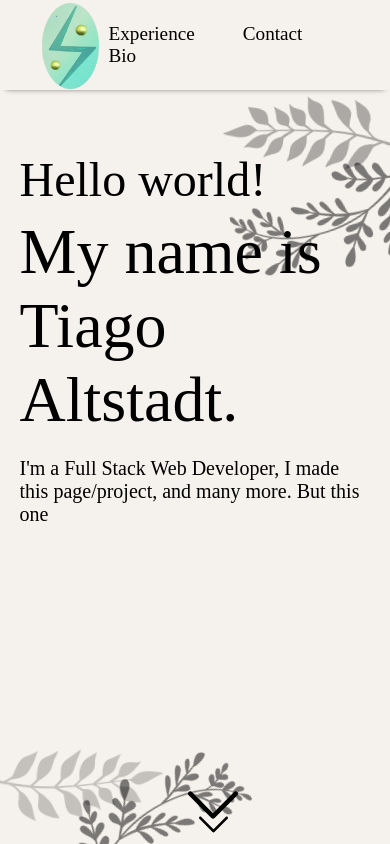
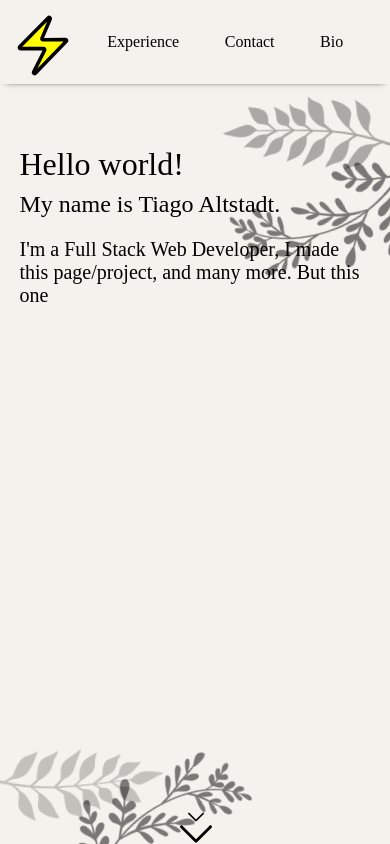
Before and after one commit to TiagoAltstadt/TiagoAltstadt, an Angular app: page / in a window 390 px wide. Shown: the top 844 px of the page. Built offline with nearby package versions, Linux system fonts and the light colour scheme.

Commit message:
update/ Added neu logo and adjusted header

```diff
--- a/src/app/app.component.html
+++ b/src/app/app.component.html
@@ -1,3 +1,4 @@
+
 <img id="leave1" class="animated-leave1" src="/assets/leave1.svg">
 <img id="leave2" class="animated-leave2" src="/assets/leave2.svg">
 
--- a/src/app/app.component.ts
+++ b/src/app/app.component.ts
@@ -1,11 +1,16 @@
-import { Component } from '@angular/core';
+import { Component, OnInit } from '@angular/core';
 
 @Component({
   selector: 'app-root',
   templateUrl: './app.component.html',
   styleUrls: ['./app.component.scss']
 })
-export class AppComponent {
+export class AppComponent implements OnInit {
   title = 'tiagoaltstadt';
 
+  ngOnInit() {
+
+  }
+
+
 }
--- a/src/app/components/core/header/header.component.html
+++ b/src/app/components/core/header/header.component.html
@@ -2,7 +2,7 @@
     <div id="logo-container">
         <a href="/">
             <div class="logo">
-                <img src="/assets/logo_rounded.png" alt="">
+                <img src="/assets/icons/lightning.svg" alt="">
             </div>
         </a>
     </div>
--- a/src/app/components/core/header/header.component.scss
+++ b/src/app/components/core/header/header.component.scss
@@ -1,6 +1,6 @@
 #header {
     width: 100%;
-    height: 90px;
+    height: var(--heigth-header);
     display: flex;
     flex-direction: row;
     -webkit-box-shadow: var(--bottom-shadow);
@@ -19,6 +19,7 @@
             position: absolute;
             top: 3px;
             height: 86px;
+            left: 0px;
             border-radius: 4px;
 
             img {
@@ -45,7 +46,7 @@
         li {
             float: left;
             margin: 0px 24px;
-            font-size: larger;
+            font-size: var(--font-16px);
         }
 
         li:hover {
@@ -55,6 +56,70 @@
     }
 }
 
-@media (min-width: 992px) {
+//------------------------------SCSS MEDIA QUERIES TEMPLATE------------------------------
 
+/* Custom CSS for small screens (max-width: 768px) */
+@media (max-width: 425px) {
+    #header {
+        width: 100%;
+        height: var(--heigth-header);
+        display: flex;
+        flex-direction: row;
+        -webkit-box-shadow: var(--bottom-shadow);
+        -moz-box-shadow: var(--bottom-shadow);
+        box-shadow: var(--bottom-shadow);
+
+        #logo-container {
+            width: 30%;
+            max-width: 100px;
+            display: flex;
+            justify-content: center;
+            align-items: center;
+
+            .logo {
+                width: 43px;
+                position: absolute;
+                top: 3px;
+                height: 86px;
+                left: 0px;
+                border-radius: 4px;
+
+                img {
+                    height: 100%;
+                }
+            }
+        }
+
+        #menu-container {
+            width: 100%;
+            display: flex;
+            flex-direction: row;
+            justify-content: right;
+            align-items: center;
+            padding-right: 24px;
+
+
+            ul {
+                list-style-type: none;
+                margin: 0;
+                width: 100%;
+                padding: 0;
+                overflow: hidden;
+                display: flex;
+                flex-direction: row;
+                justify-content: left;
+
+                li {
+                    width: fit-content;
+                    font-size: var(--font-16px);
+                    margin: auto;
+                }
+
+                :hover {
+                    border-bottom: 1px solid black;
+                }
+            }
+
+        }
+    }
 }
--- a/src/app/components/project-card/project-card.component.scss
+++ b/src/app/components/project-card/project-card.component.scss
@@ -20,7 +20,7 @@
 
 
         .item {
-            background-color: rgba(212, 212, 212, 0.214);
+            background-color: var(--background-soft);
             display: inline-block;
             border-radius: 4px;
             height: 250px;
--- a/src/app/pages/home/home.component.html
+++ b/src/app/pages/home/home.component.html
@@ -1,5 +1,7 @@
+
 <!-- Presentation -->
 <section id="presentation-container" class="container">
+
     <p id="hello"></p>
     <p id="name"> </p>
     <p id="presentation"></p>
--- a/src/app/pages/home/home.component.scss
+++ b/src/app/pages/home/home.component.scss
@@ -2,33 +2,33 @@
     display: flex;
     flex-direction: column;
     overflow: hidden;
-    height: 100vh;
+    height: calc(100vh + topBarHeight);
     width: 90%;
     margin: auto;
-    margin-top: 30px;
+    margin-top: var(--space-32px);
 
     .title {
-        margin-top: 30px;
+        margin-top: var(--space-32px);
         width: fit-content;
         margin: 0px auto;
-        font-size: 38px;
+        font-size: var(--font-38px);
     }
 
     .subtitle {
         width: fit-content;
         margin: 0px auto;
-        font-size: 32px;
+        font-size: var(--font-32px);
         opacity: 0.5;
     }
 
     .sub-subtitle {
-        font-size: 24px;
+        font-size: var(--font-24px);
         text-align: center;
     }
 
     .paragraph {
         width: fit-content;
-        font-size: 16px;
+        font-size: var(--font-16px);
     }
 
 }
@@ -37,17 +37,17 @@
     height: 85vh;
 
     #hello {
-        font-size: 48px;
-        margin: 32px 0px 0px 0px;
+        font-size: var(--font-38px);
+        margin: var(--space-32px) 0px 0px 0px;
     }
 
     #name {
-        font-size: 64px;
-        margin: 8px 0px 0px 0px;
+        font-size: var(--font-38px);
+        margin: var(--space-8px) 0px 0px 0px;
     }
 
     #presentation {
-        font-size: 20px;
+        font-size: var(--font-24px);
     }
 
 }
@@ -58,14 +58,14 @@
         flex-direction: row;
         justify-content: space-evenly;
         flex-wrap: wrap;
-        gap: 6px;
+        gap: var(--space-8px);
 
         .half-block {
             width: 40%;
             min-width: 220px;
-            background-color: rgba(0, 0, 0, 0.178);
-            padding: 12px;
-            border-radius: 4px;
+            background-color: var(--background-soft);
+            padding: var(--space-12px);
+            border-radius: var(--border-radius);
         }
     }
 }
@@ -76,16 +76,16 @@
     display: flex;
     flex-direction: column;
     ul {
-        margin: 40px auto;
+        margin: var(--space-40px) auto;
         list-style-type: none;
 
         li {
-            margin: 4px;
+            margin: var(--space-8px);
             width: fit-content;
-            font-size: 24px;
+            font-size: var(--font-24px);
 
             img {
-                margin-right: 8px;
+                margin-right: var(--space-8px);
             }
         }
     }
@@ -97,14 +97,14 @@
     margin: 5px auto 18px 48%;
 
     .arrow1 {
-        width: 50px;
+        width: var(--space-32px);
     }
 
     .arrow2 {
-        width: 29px;
+        width: var(--font-16px);
         position: relative;
         bottom: -9px;
-        left: -39px;
+        left: -24px;
     }
 }
 
@@ -114,21 +114,21 @@
     margin: auto auto 18px 48%;
 
     .arrow1 {
-        width: 50px;
+        width: var(--font-16px);
     }
 
     .arrow2 {
-        width: 29px;
+        width: var(--space-32px);
         position: relative;
-        bottom: -9px;
-        left: -39px;
+        bottom: -25px;
+        left: -24px;
     }
 }
 
 .icon {
-    width: 32px;
+    width: var(--font-24px);
     position: relative;
-    bottom: -12px;
+    bottom: -var(--space-8px);
 }
 
 @keyframes downAnimation {
@@ -150,3 +150,37 @@
     animation: downAnimation 2s ease-in-out infinite;
     /* Adjust the duration and easing as needed */
 }
+
+//------------------------------SCSS MEDIA QUERIES TEMPLATE------------------------------
+
+/* Custom CSS for small screens (max-width: 768px) */
+@media all and (max-width: 425px) {
+
+    .container {
+        display: flex;
+        flex-direction: column;
+        overflow: visible;
+        width: 90%;
+        margin: auto;
+        margin-top: 30px;
+
+    }
+    #presentation-container {
+
+        #hello {
+            font-size: 32px;
+            margin: 32px 0px 0px 0px;
+        }
+
+        #name {
+            font-size: 24px;
+            margin: 8px 0px 0px 0px;
+        }
+
+        #presentation {
+            font-size: 20px;
+        }
+
+    }
+
+}
--- a/src/app/pages/home/home.component.ts
+++ b/src/app/pages/home/home.component.ts
@@ -40,6 +40,7 @@ export class HomeComponent implements OnInit {
     }, 2900);
 
   }
+
   writeThis(textValue: string, textId: string) {
     this.charIndex = 0;
     this.textToType = textValue;
--- a/src/styles.scss
+++ b/src/styles.scss
@@ -1,19 +1,63 @@
 /* You can add global styles to this file, and also import other style files */
+html {
+  height: -webkit-fill-available;
+}
+
 body {
+  height: -webkit-fill-available;
   margin: 0px;
   overflow-x: hidden;
-  background-color: #f5f1ec;
+  background-color: var(--background-primary);
 }
 
 :root {
   --bottom-shadow: 0 4px 6px -6px #222;
+  --background-soft: rgba(0, 0, 0, 0.178);
+  --background-primary: #f5f1ec;
   transition: 2s;
+  --border-radius: 4px;
+
+  // Tamaños de fonts
+  --font-42px: 3em;
+  --font-38px: 2.5em;
+  --font-32px: 2em;
+  --font-24px: 1.5em;
+  --font-18px: 1.125em;
+  --font-16px: 1em;
+  --font-14px: 0.875em;
+  --font-12px: 0.75em;
+  // Tamaño de espacios (Margenes y paddings)
+  --space-96px: 96px;
+  --space-88px: 88px;
+  --space-80px: 80px;
+  --space-72px: 72px;
+  --space-64px: 64px;
+  --space-56px: 56px;
+  --space-48px: 48px;
+  --space-40px: 40px;
+  --space-32px: 32px;
+  --space-24px: 24px;
+  --space-16px: 16px;
+  --space-12px: 12px;
+  --space-8px: 8px;
+  // Viewport
+  --heigth-header: 10vh;
+  --heigth-body: 90vh;
 }
+
+@media all and (max-width: 425px) {
+  :root {
+    --heigth-header: 10vh;
+    --heigth-body: 90vh;
+  }
+}
+
 
 * {
   scroll-behavior: smooth;
+
   a {
-    text-decoration: none ;
+    text-decoration: none;
     color: inherit;
   }
 
```
Also changed, not shown: src/app/app.component.scss (line endings or trailing spaces), src/assets/icons/lightning-filled.svg (added), src/assets/icons/lightning.svg (added).
